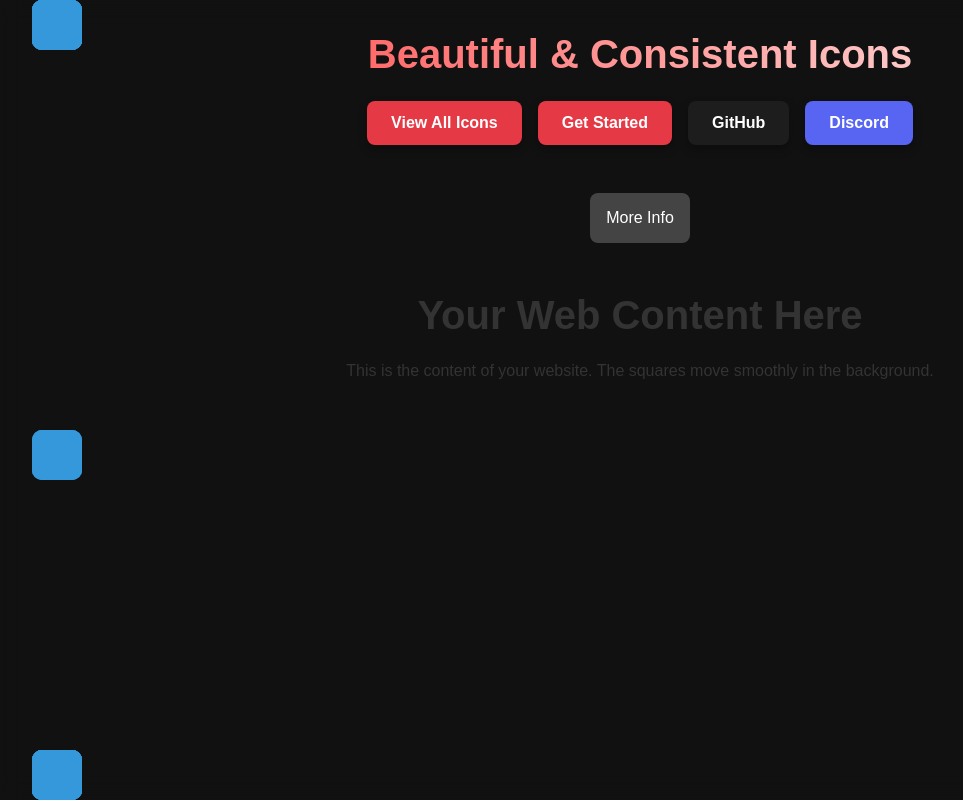
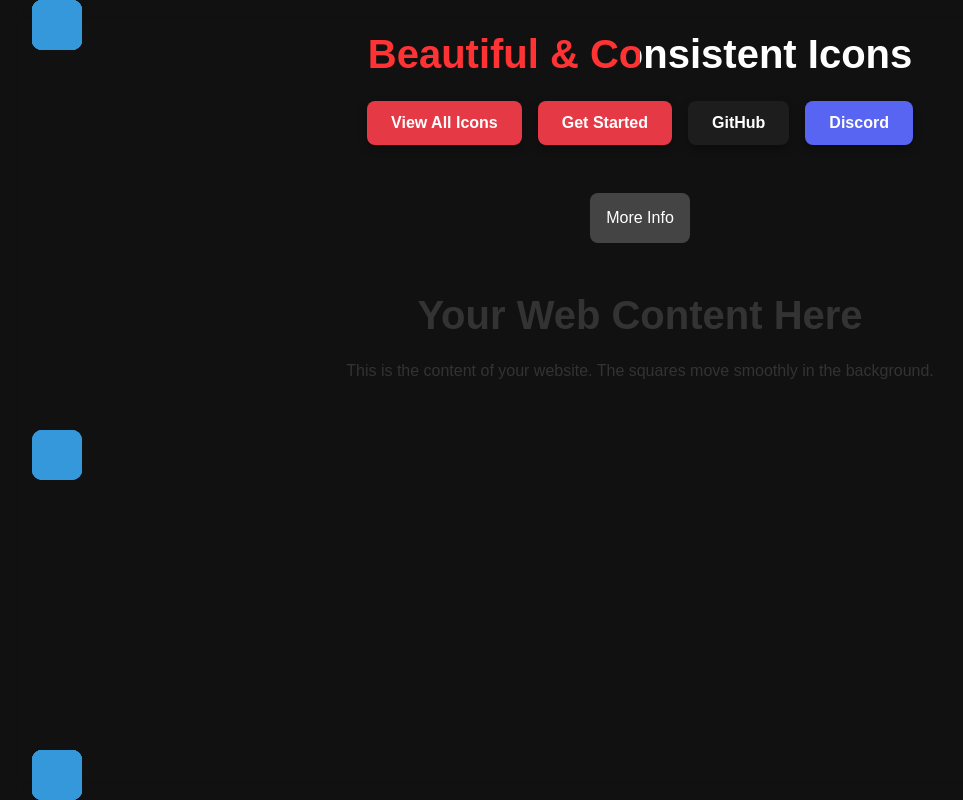
Before and after one commit to John142-dot/renivy, a plain HTML site: page index.html in a window 1280 px wide. Shown: the whole page, without its empty margins (0-963 px from the left). Drawn offline with Linux system fonts and the light colour scheme; a web font is replaced by a local one.

Commit message:
Update style.css

```diff
--- a/style.css
+++ b/style.css
@@ -33,9 +33,9 @@ body {
   z-index: -1; /* Ensure it stays behind the content */
 }
 
-/* Gradient Text */
+/* Solid Split Text */
 .gradient-text {
-  background: linear-gradient(to right, rgb(255, 51, 51), white); /* Red to white gradient */
+  background: linear-gradient(to right, rgb(255, 51, 51) 50%, white 50%);
   -webkit-background-clip: text;
   color: transparent;
 }
```
